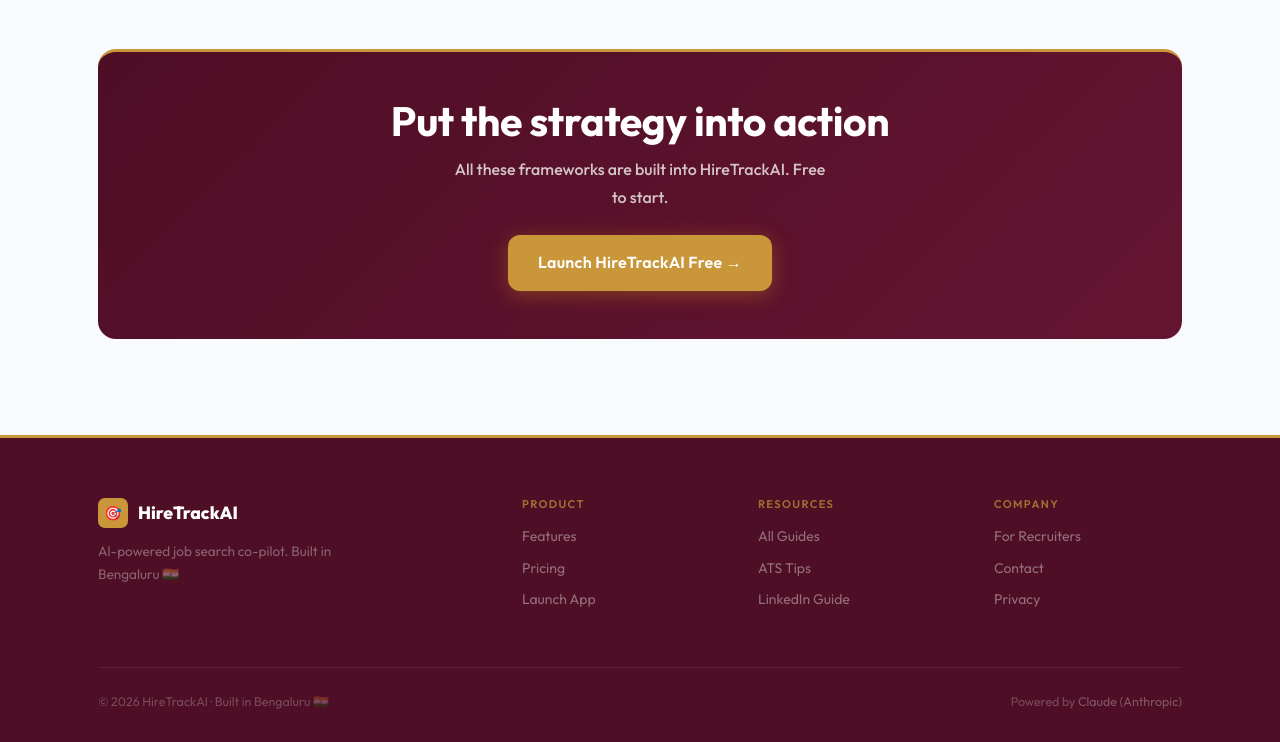
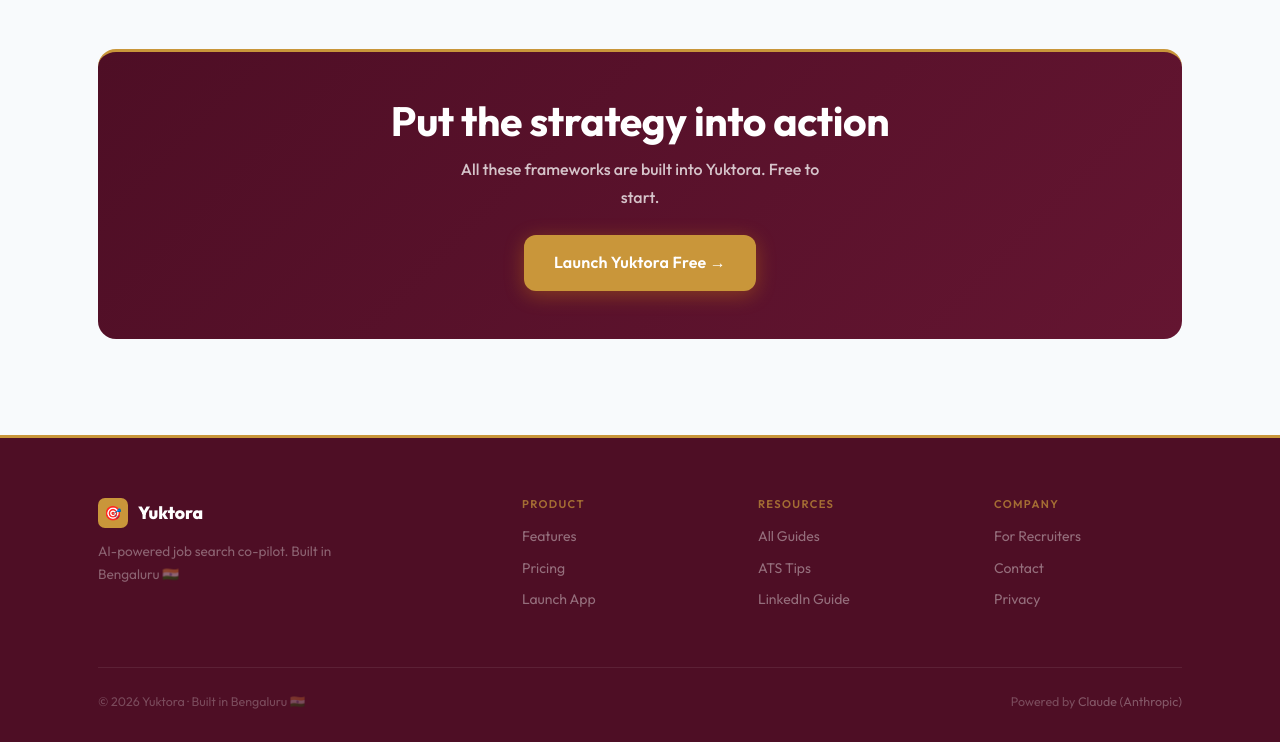
Before and after one commit to amitbhargav/Yuktora, a plain HTML site: page blog.html in a window 1280 px wide. Shown: the part 1588-2330 px from the top of the page. Drawn offline with nearby package versions, Linux system fonts and the light colour scheme.

Commit message:
Update blog.html

```diff
--- a/blog.html
+++ b/blog.html
@@ -3,7 +3,7 @@
 <head>
 <meta charset="UTF-8">
 <meta name="viewport" content="width=device-width, initial-scale=1.0">
-<title>Resources — HireTrackAI</title>
+<title>Resources — Yuktora</title>
   <link rel="preconnect" href="https://fonts.googleapis.com">
   <link rel="preconnect" href="https://fonts.gstatic.com" crossorigin>
   <link href="https://fonts.googleapis.com/css2?family=Outfit:wght@300;400;500;600;700;800&family=DM+Mono:wght@400;500&display=swap" rel="stylesheet">
@@ -48,7 +48,7 @@
 <body>
 <nav class="site-nav">
   <div class="nav-wrap">
-    <a href="/" class="nav-logo"><div class="nav-logo-mark">🎯</div>HireTrackAI</a>
+    <a href="/" class="nav-logo"><div class="nav-logo-mark">🎯</div>Yuktora</a>
     <div class="nav-links">
       <a href="/#features">Features</a>
       <a href="/#how-it-works">How it works</a>
@@ -82,7 +82,7 @@
         <p>How to go from 0 interview calls to 5+ recruiter contacts in 3 weeks — with real resume strategy, ATS optimisation, and the exact LinkedIn setup that works.</p>
         <div style="display:flex;gap:8px;flex-wrap:wrap">
           <a href="/app" class="btn btn-burg">Read Guide →</a>
-          <a href="/app" class="btn btn-outline">Try HireTrackAI Free</a>
+          <a href="/app" class="btn btn-outline">Try Yuktora Free</a>
         </div>
       </div>
       <div class="featured-code">
@@ -106,8 +106,8 @@
 
     <div style="background:linear-gradient(135deg,var(--burg-3),var(--burg-2));border-radius:var(--r-xl);padding:48px;text-align:center;border-top:3px solid var(--gold)">
       <h2 style="color:#fff;font-family:var(--font-display);margin-bottom:12px">Put the strategy into action</h2>
-      <p style="color:rgba(255,255,255,.75);font-weight:500;max-width:380px;margin:0 auto 24px">All these frameworks are built into HireTrackAI. Free to start.</p>
-      <a href="/app" class="btn btn-gold btn-lg">Launch HireTrackAI Free →</a>
+      <p style="color:rgba(255,255,255,.75);font-weight:500;max-width:380px;margin:0 auto 24px">All these frameworks are built into Yuktora. Free to start.</p>
+      <a href="/app" class="btn btn-gold btn-lg">Launch Yuktora Free →</a>
     </div>
   </div>
 </section>
@@ -115,13 +115,13 @@
 <footer class="site-footer">
   <div class="container">
     <div class="footer-grid">
-      <div><div class="footer-logo"><div class="footer-logo-mark">🎯</div>HireTrackAI</div><p class="footer-brand-text">AI-powered job search co-pilot. Built in Bengaluru 🇮🇳</p></div>
+      <div><div class="footer-logo"><div class="footer-logo-mark">🎯</div>Yuktora</div><p class="footer-brand-text">AI-powered job search co-pilot. Built in Bengaluru 🇮🇳</p></div>
       <div class="footer-col"><h4>Product</h4><a href="/#features">Features</a><a href="/pricing">Pricing</a><a href="/app">Launch App</a></div>
       <div class="footer-col"><h4>Resources</h4><a href="/blog">All Guides</a><a href="/blog">ATS Tips</a><a href="/blog">LinkedIn Guide</a></div>
       <div class="footer-col"><h4>Company</h4><a href="/#hire">For Recruiters</a><a href="mailto:amitbhargav.sunny@gmail.com">Contact</a><a href="#">Privacy</a></div>
     </div>
     <div class="footer-bottom">
-      <span>© 2026 HireTrackAI · Built in Bengaluru 🇮🇳</span>
+      <span>© 2026 Yuktora · Built in Bengaluru 🇮🇳</span>
       <span>Powered by <a href="https://anthropic.com" target="_blank">Claude (Anthropic)</a></span>
     </div>
   </div>
```
